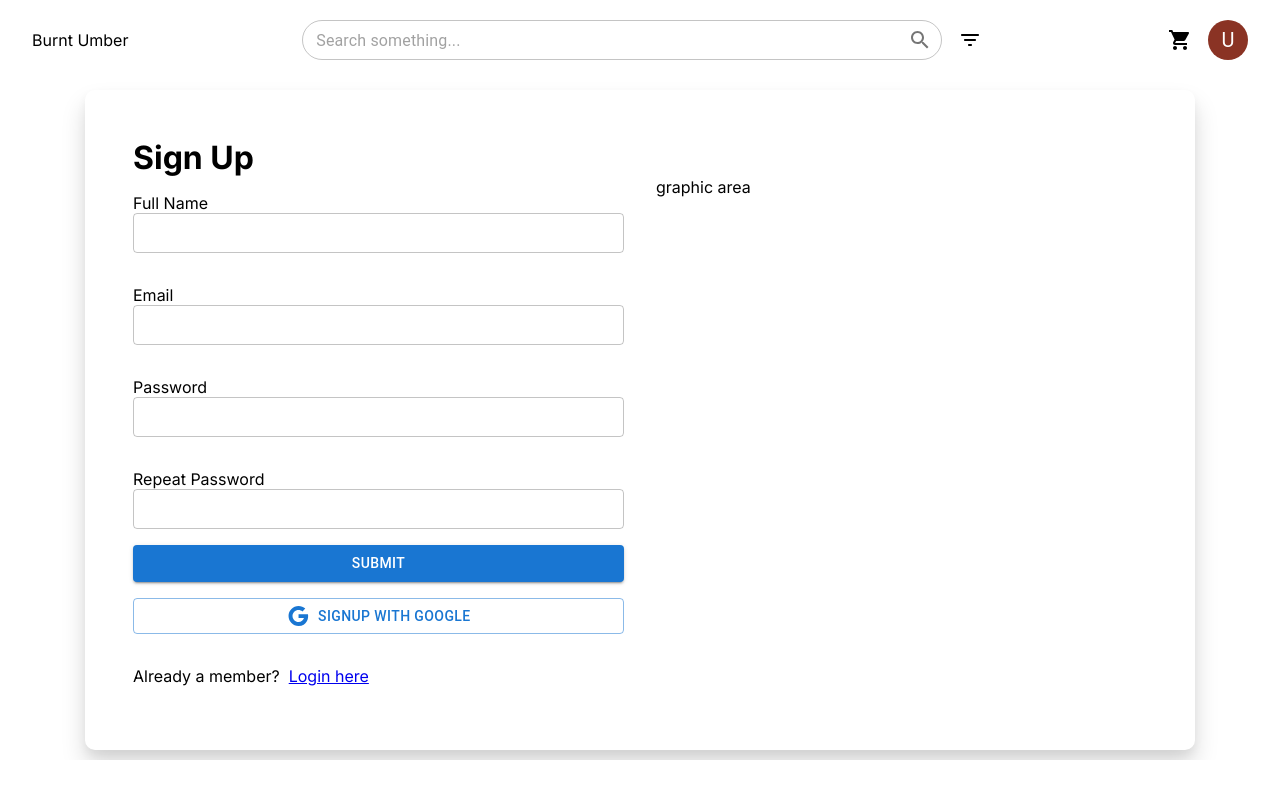
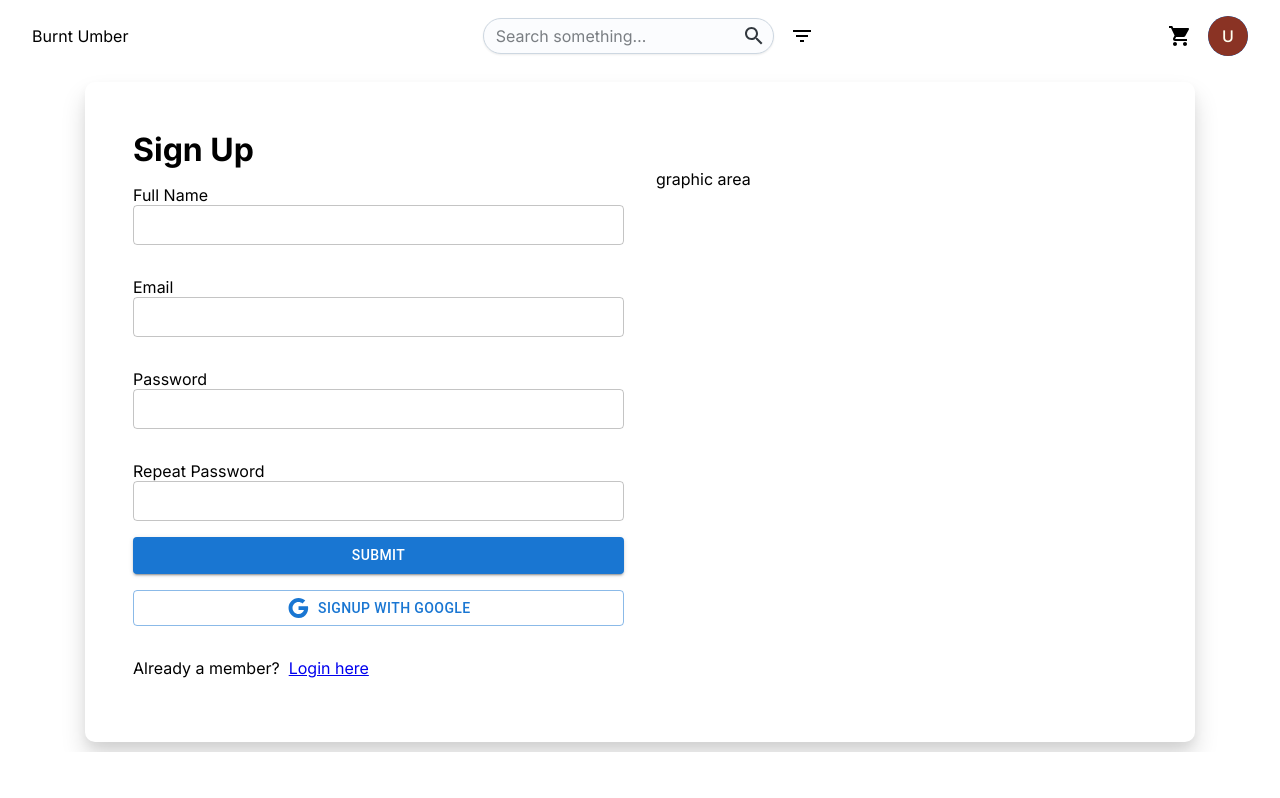
Before and after one commit to ajejey/theburntumber, a Next.js app: page /sign-up in a window 1280 px wide. Built offline with nearby package versions, Linux system fonts and the light colour scheme; no server answers; a web font is replaced by a local one.

Commit message:
migrate to Joy UI

```diff
--- a/package.json
+++ b/package.json
@@ -11,9 +11,11 @@
   "dependencies": {
     "@emotion/react": "^11.11.1",
     "@emotion/styled": "^11.11.0",
+    "@fontsource/inter": "^5.0.8",
     "@fontsource/roboto": "^5.0.8",
-    "@mui/icons-material": "^5.14.8",
-    "@mui/material": "^5.14.8",
+    "@mui/icons-material": "^5.14.9",
+    "@mui/joy": "^5.0.0-beta.6",
+    "@mui/material": "^5.14.9",
     "bcryptjs": "^2.4.3",
     "firebase": "^10.3.1",
     "mongodb": "^6.0.0",
--- a/src/app/globals.css
+++ b/src/app/globals.css
@@ -64,6 +64,11 @@ body {
   text-decoration: none;
 } */
 
+.link {
+  color: inherit;
+  text-decoration: none;
+}
+
 
 
 .container {
--- a/src/components/Header/Header.js
+++ b/src/components/Header/Header.js
@@ -1,25 +1,48 @@
-
-import { Avatar, IconButton } from '@mui/material';
+import { Button, Avatar, Dropdown, MenuButton, MenuItem, ListDivider, Menu } from '@mui/joy';
+import { ShoppingCart, FilterList } from '@mui/icons-material';
 import styles from './Header.module.css';
 import SearchBar from './SearchBar';
-import ShoppingCartIcon from '@mui/icons-material/ShoppingCart';
-import FilterListRoundedIcon from '@mui/icons-material/FilterListRounded';
+import SignOut from '../SignOut/SignOut';
+import Link from 'next/link';
 
 const Header = () => {
+
 
     return (
         <header className={styles.header}>
             <div className={styles.logo}>Burnt Umber</div>
             <div className={styles.search}>
                 <SearchBar />
-                <FilterListRoundedIcon />
+                <FilterList />
             </div>
             <div className={styles.nav}>
                 <div className={styles.icons}>
-                    <IconButton aria-label="cart" size="large" edge="end" color="inherit" >
-                        <ShoppingCartIcon />
-                    </IconButton>
-                    <Avatar sx={{ bgcolor: 'var(--primary-color)' }}> U </Avatar>
+                    <Button aria-label="cart" size="large" color="inherit" >
+                        <ShoppingCart />
+                    </Button>
+                    <Dropdown variant="plain" placement="bottom-start">
+                        <MenuButton
+                            slots={{ root: Avatar }}
+                            slotProps={{ root: { variant: 'plain', color: 'neutral' } }}
+                            sx={{ borderRadius: 40 }}
+                        >
+                            <Button>
+                                <Avatar sx={{ bgcolor: 'var(--primary-color)', color: 'var(--background-color)' }} > U </Avatar>
+                            </Button>
+
+                        </MenuButton>
+                        <Menu>
+                            <MenuItem>
+                                <Link href="/profile" className='link'>
+                                    Profile
+                                </Link>
+                            </MenuItem>
+                            <ListDivider />
+                            <MenuItem>
+                                <SignOut />
+                            </MenuItem>
+                        </Menu>
+                    </Dropdown>
                 </div>
             </div>
         </header>
--- a/src/components/Header/SearchBar.js
+++ b/src/components/Header/SearchBar.js
@@ -1,35 +1,41 @@
 'use client'
-import { FormControl, IconButton, InputAdornment, InputLabel, OutlinedInput } from '@mui/material'
-import React from 'react'
-import SearchIcon from '@mui/icons-material/Search';
-import styles from './Header.module.css'
+import { Button, IconButton, Input, InputUnstyled, styled } from '@mui/joy';
+import { Search } from '@mui/icons-material';
+
+const SearchButton = styled(Button)({
+    borderRadius: '50%',
+});
 
 function SearchBar() {
+    const handleSubmit = (event) => {
+        event.preventDefault();
+    }
     return (
-        <FormControl
-            className={styles.searchBar}
-            variant="outlined"
-        >
-            <OutlinedInput
-                id="search"
-                type='text'
-                size='small'
-                style={{ borderRadius: '30px' }}
-                placeholder='Search something...'
-                endAdornment={
-                    <InputAdornment position="end">
-                        <IconButton
-                            aria-label="search"
-                            edge="end"
-                        >
-                            <SearchIcon />
-                        </IconButton>
-                    </InputAdornment>
+        <form onSubmit={handleSubmit}>
+            <Input
+                sx={{ '--Input-radius': `21px` }}
+                placeholder="Search something…"
+                endDecorator={
+                    <IconButton sx={{ '--IconButton-radius': `21px` }}>
+                        <Search variant="soft" />
+                    </IconButton>
+
                 }
+            />
+        </form>
 
-            />
-        </FormControl>
-    )
+    );
 }
 
-export default SearchBar
+export default SearchBar;
+
+
+{/* <InputUnstyled
+            component={Input}
+            placeholder="Search something..."
+            endAdornment={
+                <SearchButton>
+                    <Search />
+                </SearchButton>
+            }
+        /> */}
--- /dev/null
+++ b/src/components/SignOut/SignOut.js
@@ -0,0 +1,15 @@
+'use client'
+import { Button } from '@mui/joy'
+import { signOut } from 'next-auth/react'
+import React from 'react'
+
+function SignOut() {
+    const handleSignOut = () => {
+        signOut()
+    }
+    return (
+        <Button variant='plain' onClick={handleSignOut}>SignOut</Button>
+    )
+}
+
+export default SignOut
```
Also changed, not shown: src/app/profile/layout.js (added, +13 -0 lines), src/app/profile/page.js (added, +9 -0 lines), src/components/LoginForm/LoginForm.js (+4 -4 lines), 1 other file (tests, documents, lock files or other folders).
